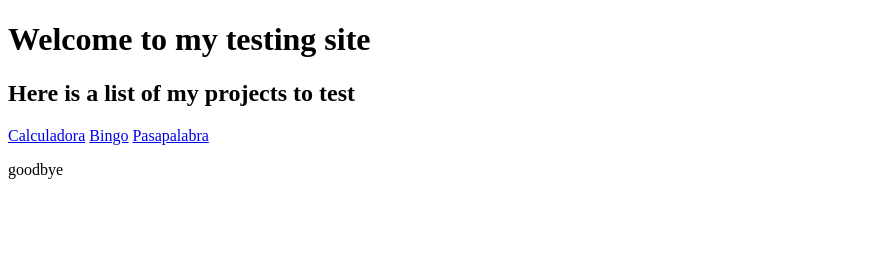
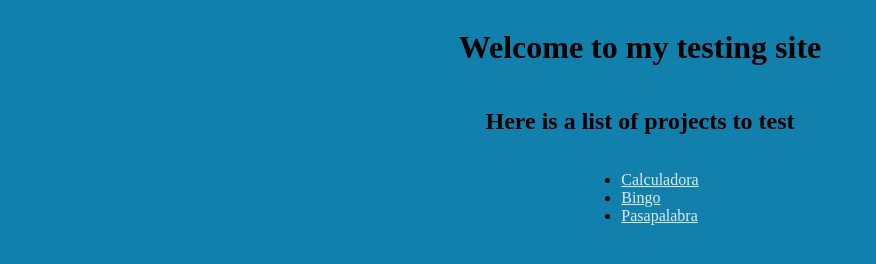
Before and after one commit to RafGarLo/202210W2CH1-rafael.garcia, a website: page index.html in a window 1280 px wide. Shown: the whole page, without its empty margins (0-876 px from the left). Drawn offline with Linux system fonts and the light colour scheme.

Commit message:
made changes suggested by sonar

```diff
--- a/index.html
+++ b/index.html
@@ -6,7 +6,8 @@
     <meta http-equiv="X-UA-Compatible" content="IE=edge">
     <meta name="viewport" content="width=device-width, initial-scale=1.0">
     <script href="./index.js" type="module"></script>
-    <link type="stylesheet" href="./styles.css">
+    <link rel="stylesheet" href="./styles.css">
+
     <title>Javascript project testing</title>
 </head>
 
@@ -14,14 +15,14 @@
     <header>
         <h1>Welcome to my testing site</h1>
     </header>
-    <h2>Here is a list of my projects to test</h2>
-
-    <a href="./calculadora/index.calculadora.html">Calculadora</a>
-    <a href="./bingo/index.bingo.html">Bingo</a>
-    <a href="./pasapalabra/index.pasapalabra.html">Pasapalabra</a>
+    <h2>Here is a list of projects to test</h2>
+    <ul class="list-container">
+        <li><a href="./calculadora/index.calculadora.html">Calculadora</a></li>
+        <li><a href="./bingo/index.bingo.html">Bingo</a></li>
+        <li><a href="./pasapalabra/index.pasapalabra.html">Pasapalabra</a></li>
+    </ul>
 
 
-    <p>goodbye</p>
 
 </body>
 
--- /dev/null
+++ b/styles.css
@@ -0,0 +1,15 @@
+body {
+    display: flex;
+    align-items: center;
+    background: rgb(17, 128, 172);
+    flex-direction: column;
+    align-content: stretch;
+    justify-content: space-evenly;
+}
+a {
+    color: rgb(225, 233, 235);
+}
+
+p {
+    font-size: large;
+}
```
